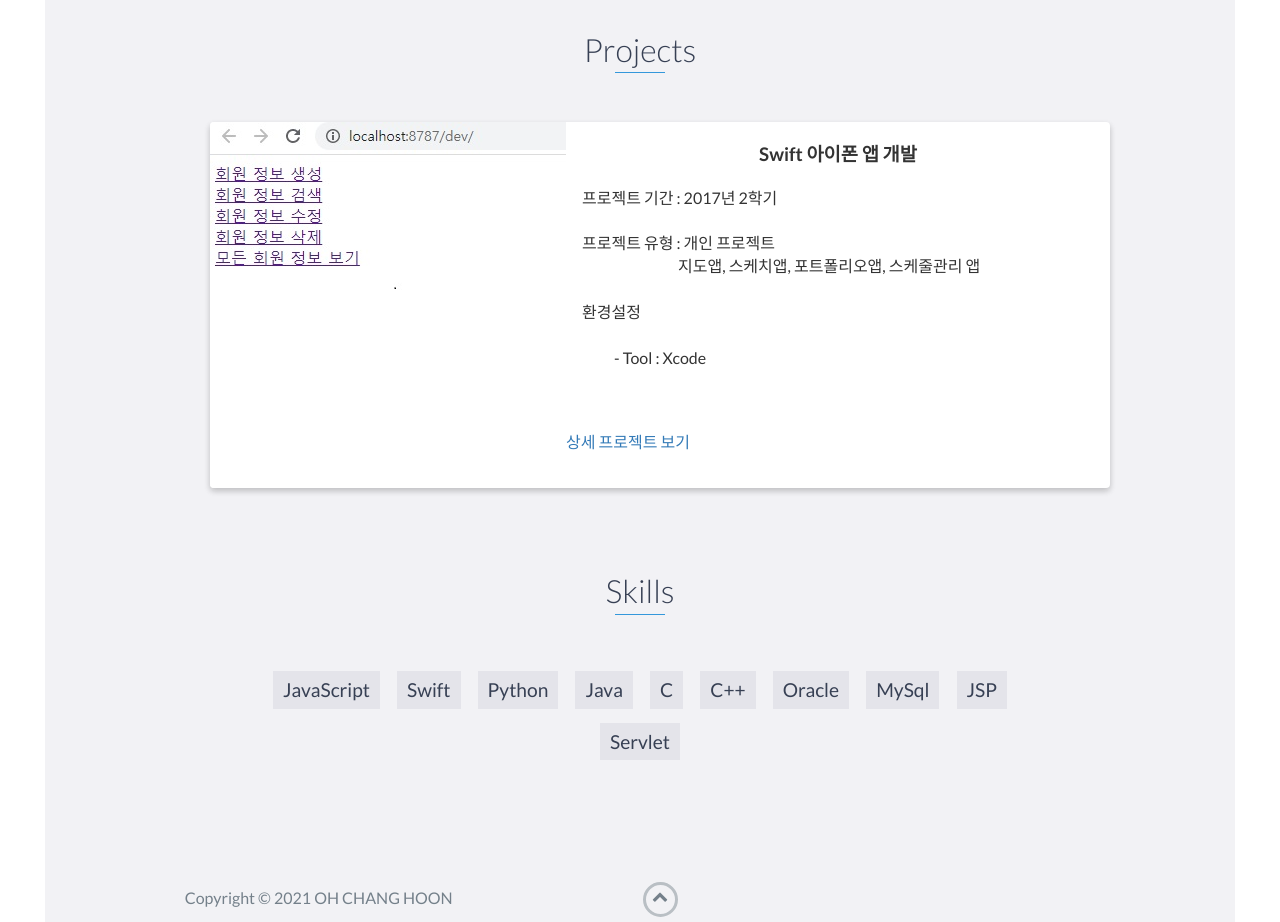
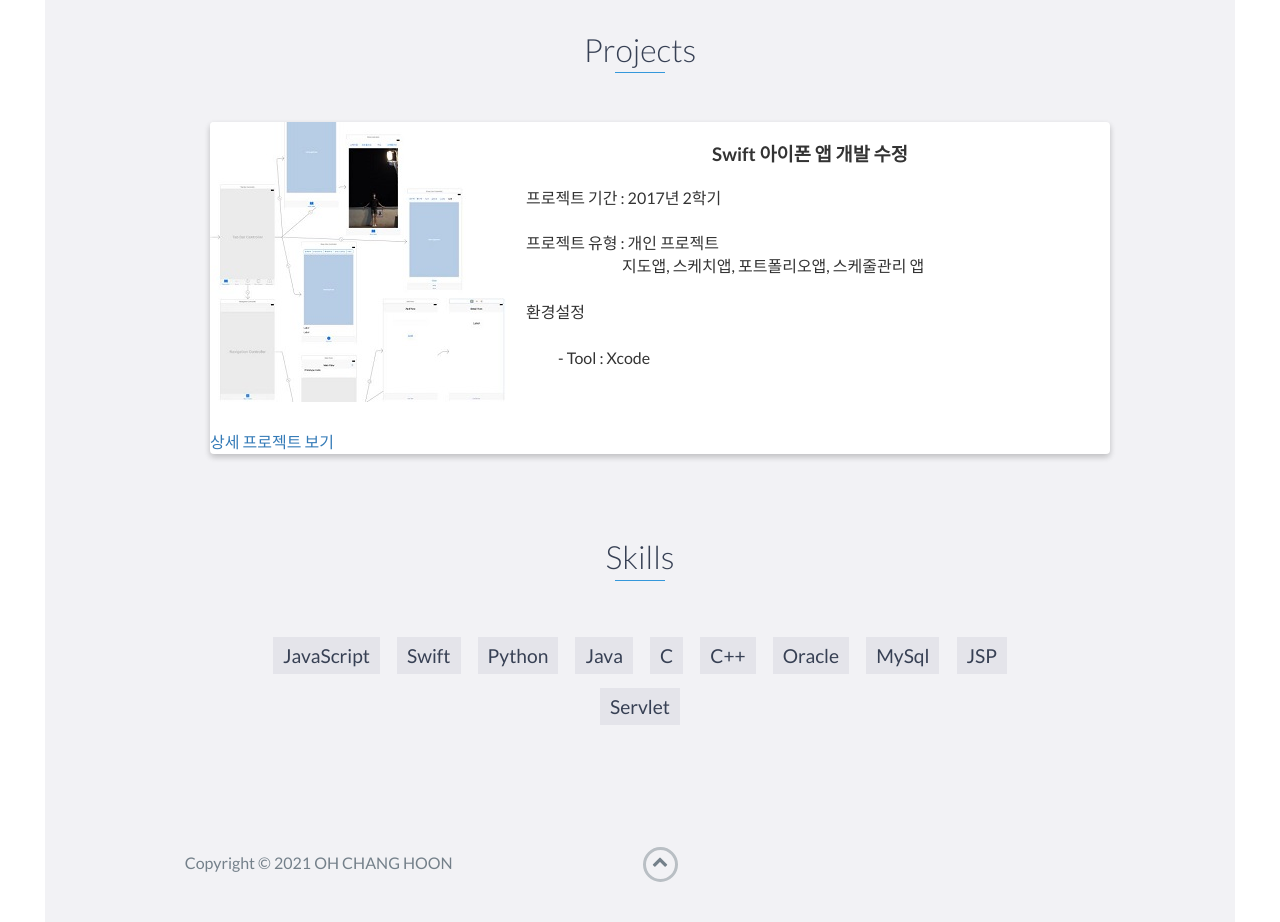
Before and after one commit to ohchanghoon/ohchanghoon.github.io, a website: page index.html in a window 1280 px wide. Shown: the part 3300-4222 px from the top of the page. Drawn offline with nearby package versions, Linux system fonts and the light colour scheme.

Commit message:
Update index.html

```diff
--- a/index.html
+++ b/index.html
@@ -207,11 +207,11 @@
 						<div class="row">
 							<div class="project shadow-large">
 								<div class="project-image">
-									<img src="images/project_image_01.jpg" />
+									<img src="images/project_num_02.jpg" />
 								</div>
 								<!-- End .project-image -->
 								<div align="center">
-									<h3>Swift 아이폰 앱 개발</h3>
+									<h3>Swift 아이폰 앱 개발 수정</h3>
 									<div align="left">
 										<p>
 											&emsp;프로젝트 기간 : 2017년 2학기<br>
```
